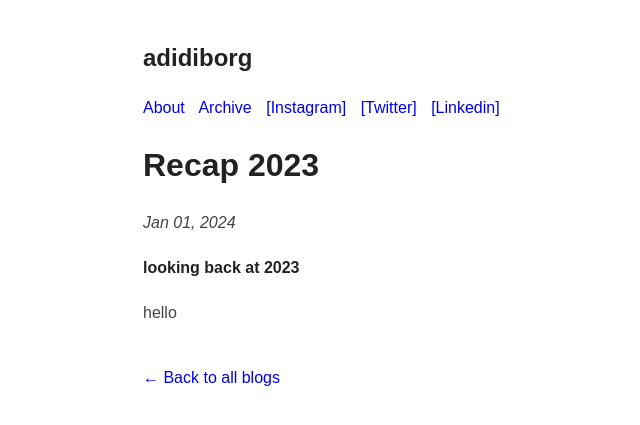
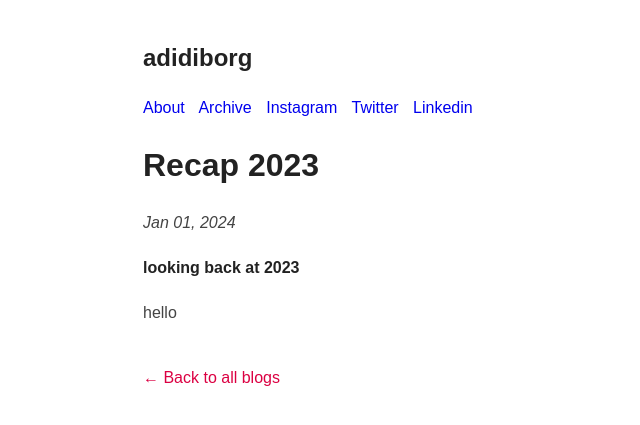
Before and after one commit to adidiborg/adidiborg.github.io, a Jekyll site: the page built from _posts/2024-01-01-recap-2023.md, in a window 1280 px wide. Shown: the top 425 px of the page, without its empty margins (137-777 px from the left). Built offline with Jekyll 4.4.1, drawn with Linux system fonts in a browser that asks for light colours.

Commit message:
meh cubed

```diff
--- a/_includes/footer-post.html
+++ b/_includes/footer-post.html
@@ -1,6 +1,6 @@
 
 
 <footer>
-  <a href="{{ site.baseurl }}/archive">← Back to all blogs</a>
+  <a href="{{ site.baseurl }}/archive" style="color:#DB0042;">← Back to all blogs</a>
 
 </footer>
--- a/_includes/header.html
+++ b/_includes/header.html
@@ -8,6 +8,6 @@
     {% endfor %}
 
     {% for link in site.special_links %}
-            <a href="{{ link[1] }}">[{{ link[0] }}]</a>
+            <a href="{{ link[1] }}">{{ link[0] }}</a>
     {% endfor %}
 </nav>
--- a/assets/style.css
+++ b/assets/style.css
@@ -42,6 +42,8 @@ a {
 
 a:hover {
     text-decoration: none;
+    color: #DB0042;
+
 }
 
 .title {
```
Also changed, not shown: jekyllBear.gemspec.
